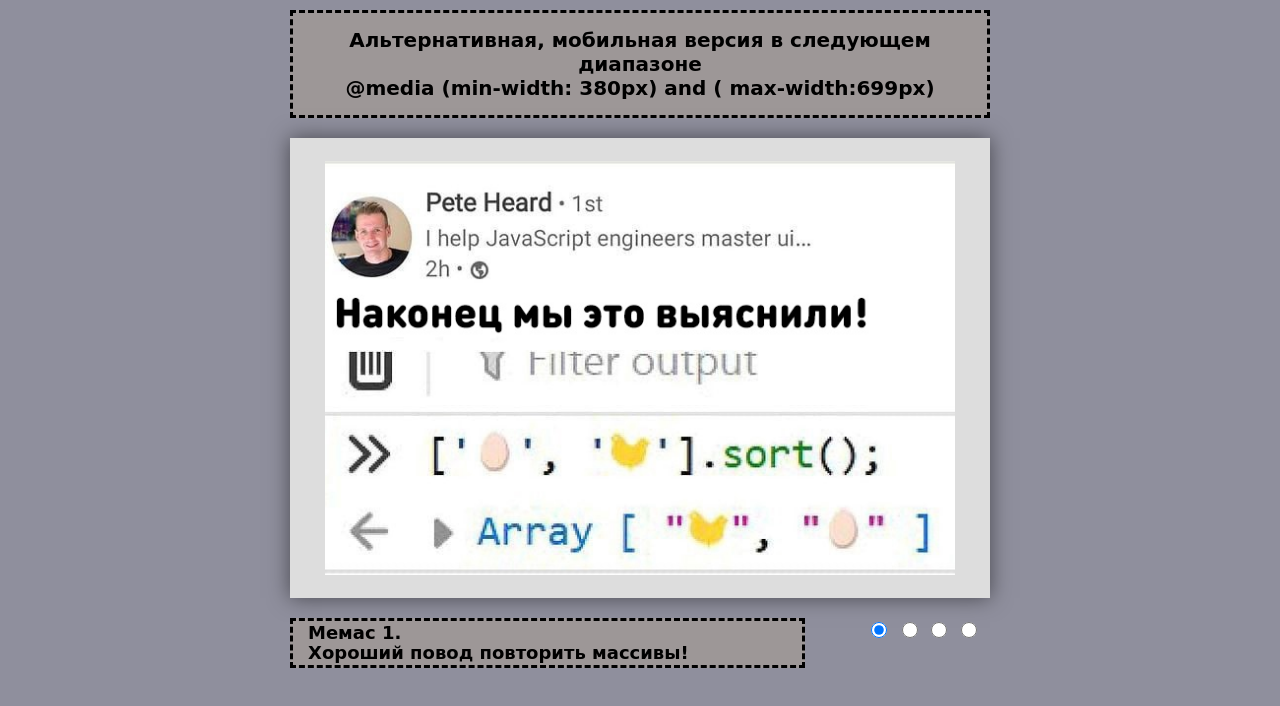
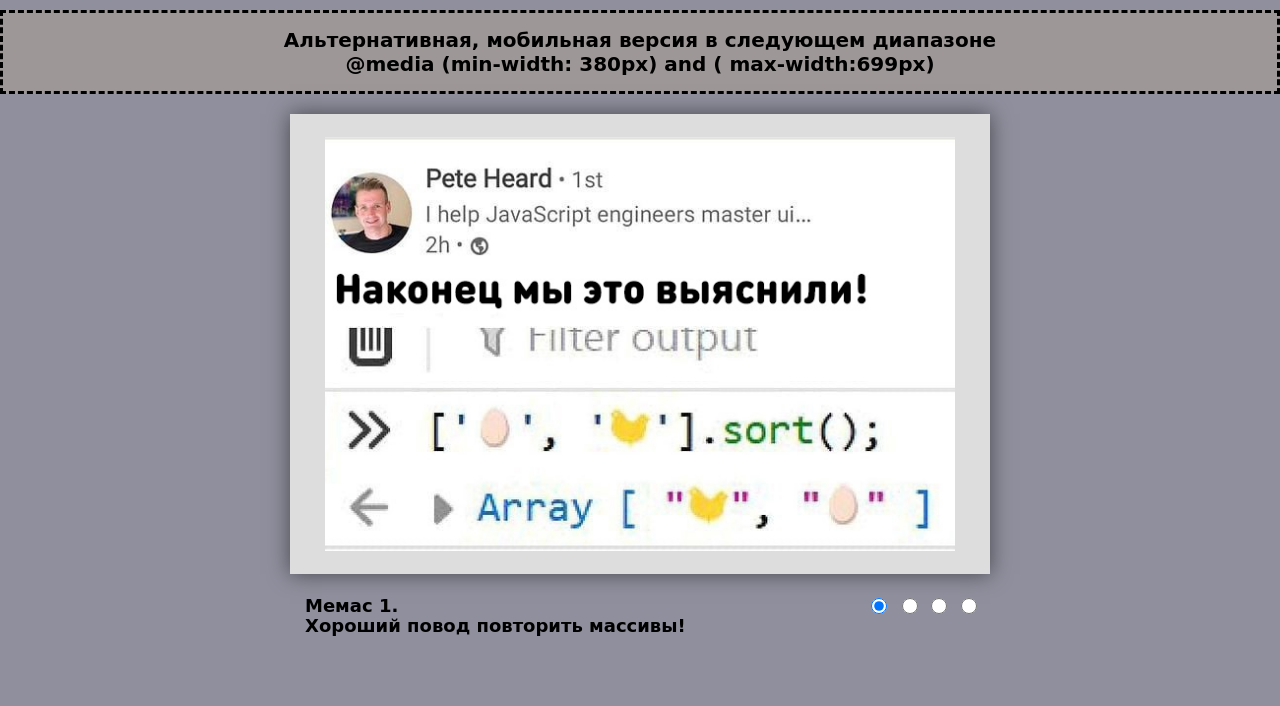
Before and after one commit to Kreastor/cssMemSlider, a plain HTML site: page cssMemSlider/index.html in a window 1280 px wide. Drawn offline with Linux system fonts and the light colour scheme; a web font is replaced by a local one.

Commit message:
fix: fix css responsive moments (Monday, May 16, 2022 13:04:12 PM)

```diff
--- a/cssMemSlider/ccs.css
+++ b/cssMemSlider/ccs.css
@@ -13,7 +13,7 @@ body {
 }
 
 h1 {
-	max-width:700px;
+	max-width: 100%;
 	margin: 0 auto;
 	text-align: center;
 	font-size: 20px;
@@ -36,7 +36,7 @@ h1 {
 	height: inherit;
 	overflow: hidden;
 	position: relative;
-	width: inherit;
+	width: 100%;
 	-webkit-box-shadow: 0 0 20px rgba(0, 0, 0, .5);
 	-moz-box-shadow: 0 0 20px rgba(0, 0, 0, .5);
 	-o-box-shadow: 0 0 20px rgba(0, 0, 0, .5);
@@ -196,8 +196,8 @@ input[type=radio]:checked .underslider-content .underslider-text > label:after {
 }
 
 .wrapper .underslider-text {
-	width: 515px;
-	height: 50px;
+	width: 33rem;
+	height: 3rem;
 	opacity: 0;
 	position: absolute;
 	z-index: 0;
@@ -209,8 +209,6 @@ input[type=radio]:checked .underslider-content .underslider-text > label:after {
 	-moz-transition: transform ease-in-out .5s, opacity ease-in-out .5s;
 	-o-transition: transform ease-in-out .5s, opacity ease-in-out .5s;
 	transition: transform ease-in-out .5s, opacity ease-in-out .5s;
-	background-color: rgb(157, 151, 151);
-	border: 3px dashed #000000;
 }
 
 figure {
@@ -245,7 +243,6 @@ h2 {
     }
 
     .slider {
-		width: 370px;
         height: 240px;
     }
 
```
